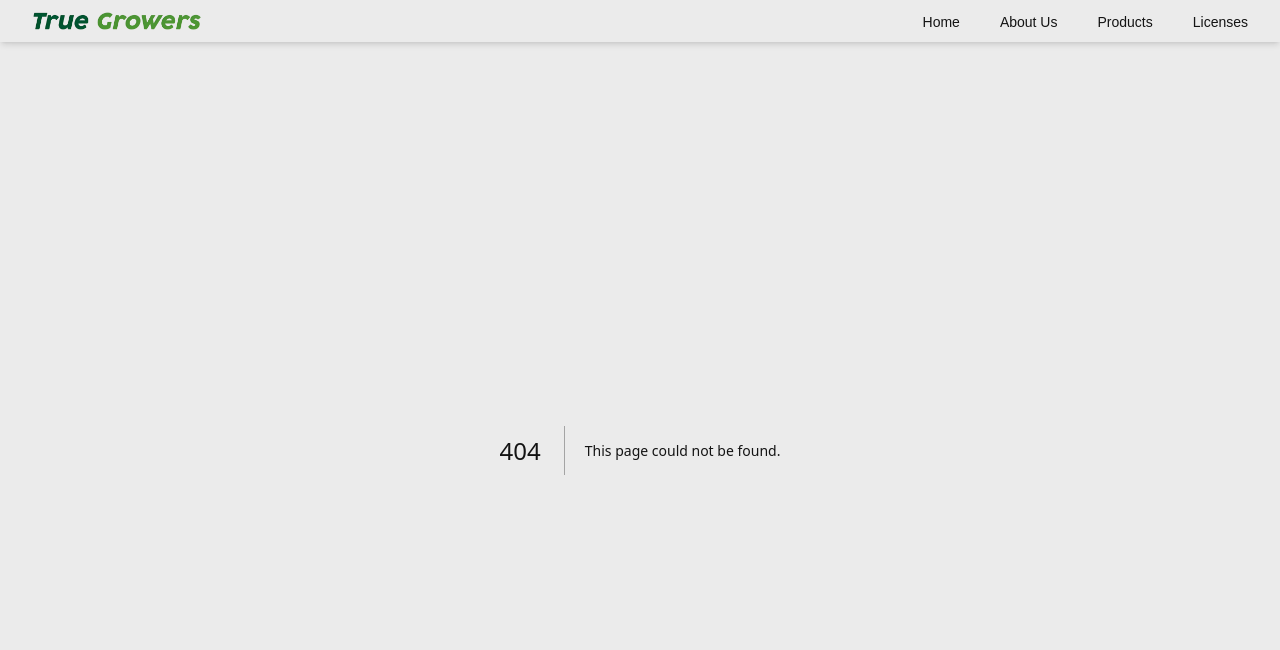
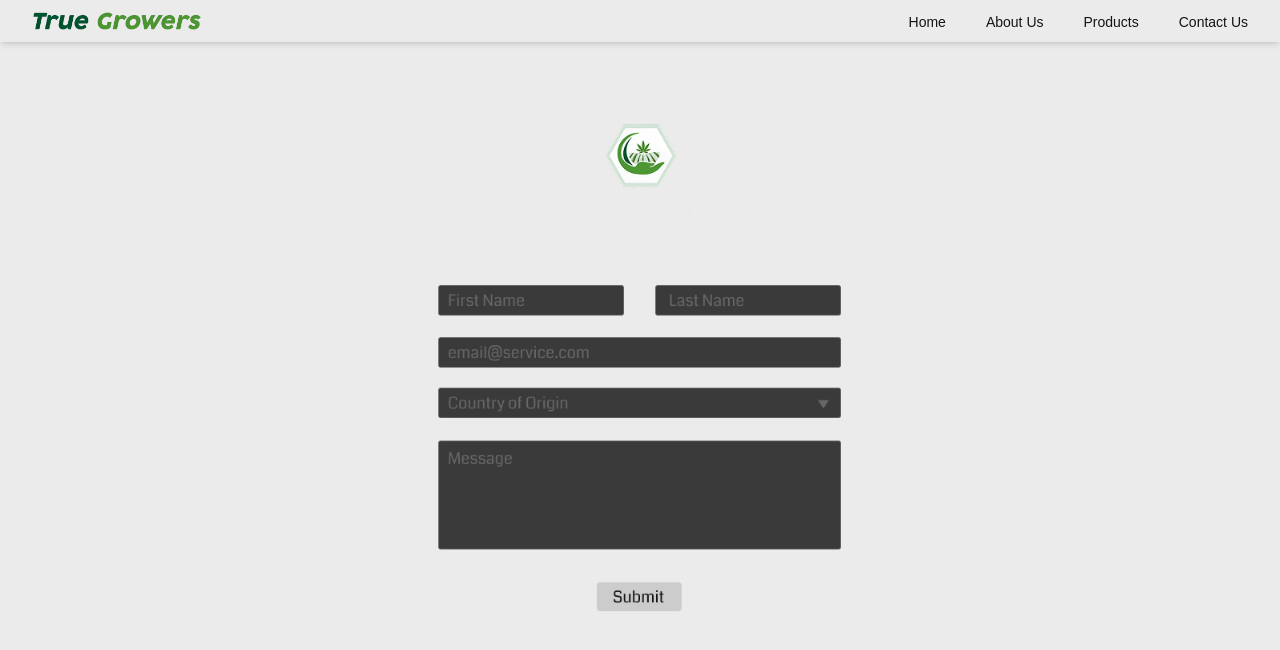
Before and after one commit to juliosantamariafgcu/True-Growers-Website, a Next.js app in the folder true-growers/: page /contact_us in a window 1280 px wide. Before the commit this address had no page. Shown: the top 650 px of the page. Built offline with nearby package versions, Linux system fonts and the light colour scheme; a web font is replaced by a local one.

Commit message:
Make dedicated contact us page and update navbar

```diff
--- /dev/null
+++ b/true-growers/src/app/contact_us/page.tsx
@@ -0,0 +1,17 @@
+import Image from "next/image";
+import PageWrapper from "../wrapper";
+
+export default function Contact_Us() {
+  return (
+    <PageWrapper>
+        <div className="flex items-center justify-center mt-[50px]">
+            <Image
+                src="/form-with-logo.png"
+                alt="Temp. Contact Form"
+                width={450}
+                height={450}
+            />
+        </div>
+    </PageWrapper>
+  );
+}
--- a/true-growers/src/app/navbar.tsx
+++ b/true-growers/src/app/navbar.tsx
@@ -27,7 +27,7 @@ export default function Navbar() {
           <Link href="/" className="hover:text-[#4A9833] transition-colors duration-200">Home</Link>
           <Link href="/about_us" className="hover:text-[#4A9833] transition-colors duration-200">About Us</Link>
           <Link href="/products" className="hover:text-[#4A9833] transition-colors duration-200">Products</Link>
-          <Link href="/licenses" className="hover:text-[#4A9833] transition-colors duration-200">Licenses</Link>
+          <Link href="/contact_us" className="hover:text-[#4A9833] transition-colors duration-200">Contact Us</Link>
         </div>
 
         {/*Mobile hamburger button*/}
@@ -42,7 +42,7 @@ export default function Navbar() {
           <Link href="/" onClick={() => setIsOpen(false)} className="hover:text-[#4A9833] transition-colors duration-200">Home</Link>
           <Link href="/about_us" onClick={() => setIsOpen(false)} className="hover:text-[#4A9833] transition-colors duration-200">About Us</Link>
           <Link href="/products" onClick={() => setIsOpen(false)} className="hover:text-[#4A9833] transition-colors duration-200">Products</Link>
-          <Link href="/licenses" onClick={() => setIsOpen(false)} className="hover:text-[#4A9833] transition-colors duration-200">Licenses</Link>
+          <Link href="/contact_us" onClick={() => setIsOpen(false)} className="hover:text-[#4A9833] transition-colors duration-200">Contact Us</Link>
         </div>
       )}
     </nav>
```
